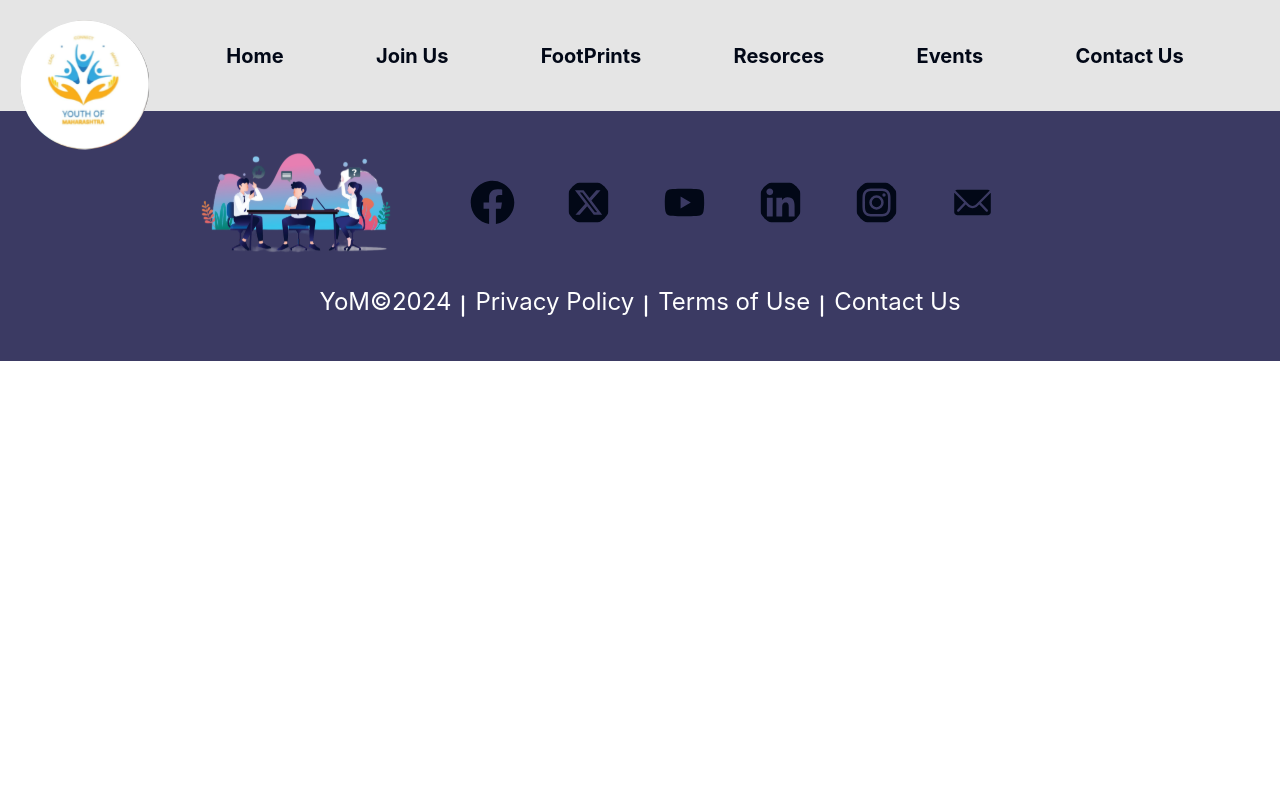
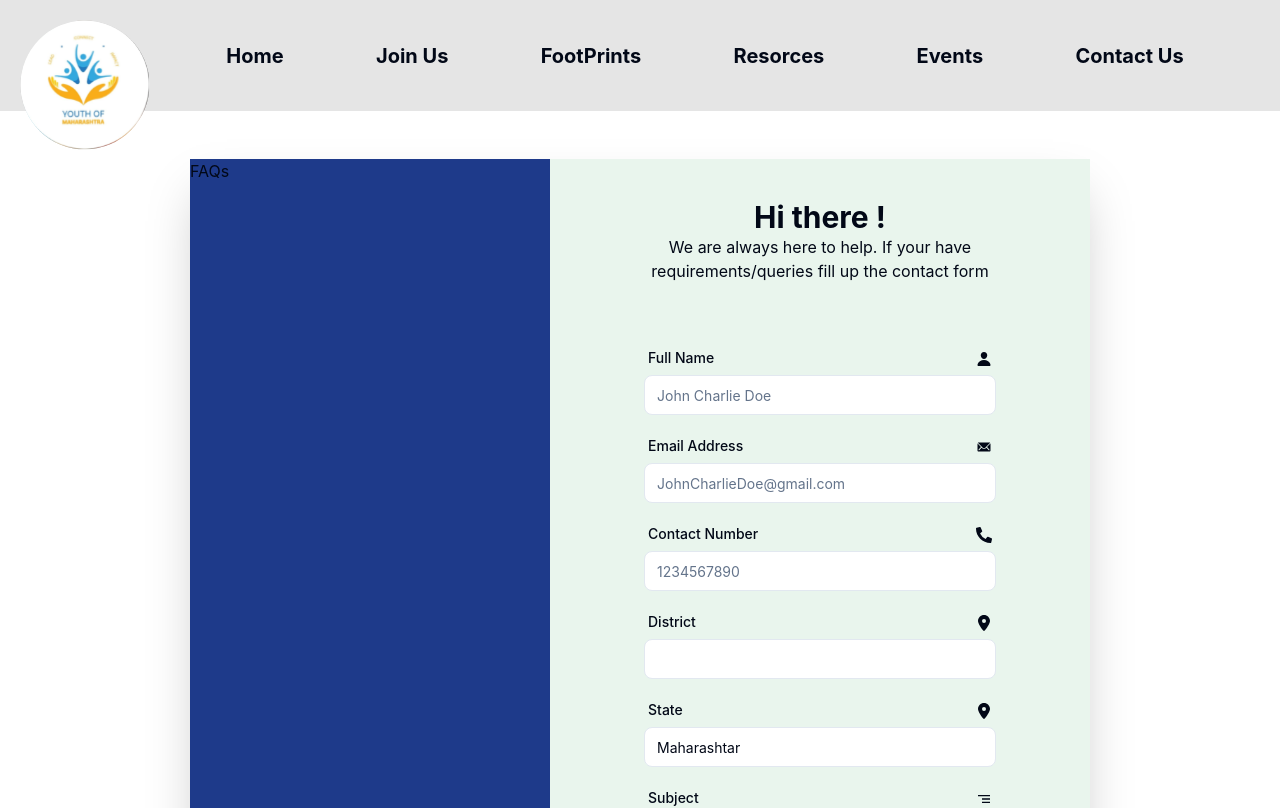
Before and after one commit to suyogangaj21/Youth-of-Maharashtra, a React (Vite) app in the folder frontend/: page /ContactUs in a window 1280 px wide. Shown: the top 808 px of the page. Built offline with nearby package versions, Linux system fonts and the light colour scheme.

Commit message:
feat:Contact Us page

```diff
--- a/frontend/package.json
+++ b/frontend/package.json
@@ -21,6 +21,7 @@
     "react-hook-form": "^7.52.1",
     "react-icons": "^5.2.1",
     "react-router-dom": "^6.24.1",
+    "styled-components": "^6.1.11",
     "tailwindcss-animate": "^1.0.7",
     "zod": "^3.23.8"
   },
--- a/frontend/src/App.tsx
+++ b/frontend/src/App.tsx
@@ -3,6 +3,7 @@ import JoinUs from "./pages/joinus";
 import MemberLogin from "./pages/MemberLogin";
 import OrgLogin from "./pages/OrgLogin";
 import Home from "./pages/Home";
+import ContactUs from "./pages/ContactUs";
 
 const App = () => {
   return (
@@ -14,7 +15,7 @@ const App = () => {
         <Route path="/FootPrints"></Route>
         <Route path="/Resources"></Route>
         <Route path="/Events"></Route>
-        <Route path="/ContextUs"></Route>
+        <Route path="/ContactUs" Component={ContactUs}></Route>
         <Route path="/MemberLogin" Component={MemberLogin}></Route>
         <Route path="/OrgLogin" Component={OrgLogin}></Route>
       </Routes>
--- /dev/null
+++ b/frontend/src/components/ContactusForm.tsx
@@ -0,0 +1,196 @@
+import { z } from "zod";
+import { zodResolver } from "@hookform/resolvers/zod";
+import { useForm } from "react-hook-form";
+import { Button } from "@/components/ui/button";
+import {
+  Form,
+  FormControl,
+  FormField,
+  FormItem,
+  FormLabel,
+  FormMessage,
+} from "@/components/ui/form";
+import { Input } from "@/components/ui/input";
+import { IoPerson } from "react-icons/io5";
+import { Textarea } from "./ui/textarea";
+import { IoIosMail } from "react-icons/io";
+import { FaPhoneAlt } from "react-icons/fa";
+import { FaLocationDot } from "react-icons/fa6";
+import { MdOutlineSegment } from "react-icons/md";
+const formSchema = z.object({
+  fullName: z.string().min(2).max(50),
+  email: z.string().email(),
+  contactNo: z
+    .number()
+    .gte(1000000000, { message: "Must contain atleast 10 digits" })
+    .lte(9999999999, { message: "should not contain More than 10 digits" }),
+  district: z.string().min(2),
+  state: z.string().min(2),
+  subject: z
+    .string()
+    .min(20, { message: "Subject must contain more than 5 words " })
+    .max(200),
+});
+
+const ContactusForm = () => {
+  // 1. Define your form.
+  const form = useForm<z.infer<typeof formSchema>>({
+    resolver: zodResolver(formSchema),
+    defaultValues: {
+      fullName: "",
+      email: "",
+      contactNo: undefined,
+      district: "",
+      state: "Maharashtar",
+      subject: "",
+    },
+  });
+
+  // 2. Define a submit handler.
+  function onSubmit(values: z.infer<typeof formSchema>) {
+    // Do something with the form values.
+    // ✅ This will be type-safe and validated.
+    console.log(values);
+  }
+  return (
+    <div className="m-10  p-6 w-full max-w-[400px] ">
+      <Form {...form}>
+        <form onSubmit={form.handleSubmit(onSubmit)} className="space-y-6 ">
+          <FormField
+            control={form.control}
+            name="fullName"
+            render={({ field }) => (
+              <FormItem className="">
+                <div className="flex justify-between m-1">
+                  <FormLabel>Full Name</FormLabel>
+                  <IoPerson />
+                </div>
+
+                <FormControl>
+                  <Input
+                    placeholder="John Charlie Doe"
+                    {...field}
+                    className="rounded-lg "
+                  />
+                </FormControl>
+                <FormMessage />
+              </FormItem>
+            )}
+          />
+           <FormField
+            control={form.control}
+            name="email"
+            render={({ field }) => (
+              <FormItem>
+                <div className="flex justify-between m-1">
+                  <FormLabel>Email Address</FormLabel>
+                  <IoIosMail />
+                </div>
+
+                <FormControl>
+                  <Input
+                    placeholder="JohnCharlieDoe@gmail.com"
+                    {...field}
+                    className="rounded-lg"
+                  />
+                </FormControl>
+                <FormMessage />
+              </FormItem>
+            )}
+          />
+           <FormField
+            control={form.control}
+            name="contactNo"
+            render={({ field }) => (
+              <FormItem>
+                <div className="flex justify-between m-1">
+                  <FormLabel>Contact Number</FormLabel>
+                  <FaPhoneAlt />
+                </div>
+
+                <FormControl>
+                  <Input
+                    placeholder="1234567890"
+                    {...field}
+                    className="rounded-lg"
+                  />
+                </FormControl>
+                <FormMessage />
+              </FormItem>
+            )}
+          />
+           <FormField
+            control={form.control}
+            name="district"
+            render={({ field }) => (
+              <FormItem>
+                <div className="flex justify-between m-1">
+                  <FormLabel>District</FormLabel>
+                  <FaLocationDot />
+                </div>
+
+                <FormControl>
+                  <Input
+                    placeholder=""
+                    {...field}
+                    className="rounded-lg"
+                  />
+                </FormControl>
+                <FormMessage />
+              </FormItem>
+            )}
+          />
+           <FormField
+            control={form.control}
+            name="state"
+            render={({ field }) => (
+              <FormItem>
+                <div className="flex justify-between m-1">
+                  <FormLabel>State</FormLabel>
+                  <FaLocationDot />
+                </div>
+
+                <FormControl>
+                  <Input
+                    placeholder="Maharashtra"
+                    {...field}
+                    className="rounded-lg"
+                  />
+                </FormControl>
+                <FormMessage />
+              </FormItem>
+            )}
+          />
+           <FormField
+            control={form.control}
+            name="subject"
+            render={({ field }) => (
+              <FormItem>
+                <div className="flex justify-between m-1">
+                  <FormLabel>Subject</FormLabel>
+                  <MdOutlineSegment />
+                </div>
+
+                <FormControl>
+                  <Textarea
+                    placeholder="Write about question you want to ask..."
+                    {...field}
+                    className="rounded-lg"
+                  />
+                </FormControl>
+                <FormMessage />
+              </FormItem>
+            )}
+          />
+
+          <div className="flex justify-center items-center">
+           <Button type="submit" className="bg-green-600">Send Message</Button>
+          </div>
+
+        </form>
+      </Form>
+    </div>
+  );
+};
+
+export default ContactusForm;
--- a/frontend/src/pages/ContactUs.tsx
+++ b/frontend/src/pages/ContactUs.tsx
@@ -1,9 +1,20 @@
+import ContactusForm from "@/components/ContactusForm"
 
 
 const ContactUs = () => {
   return (
-    <div>
-
+    <div className="flex justify-center items-center w-full">
+      <div className="shadow-2xl flex w-[900px] m-12">
+        <div className="hidden md:flex bg-blue-900 w-2/5">
+          FAQs
+        </div>
+        <div className="flex justify-center items-center w-full md:w-3/5 flex-col bg-[#E9F5ED]  p-10">
+           <h2 className="text-3xl font-bold">Hi there !</h2>
+           <p className="w-[400px] text-center">We are always here to help. If your have requirements/queries fill up the contact form
+           </p>
+           <ContactusForm/>
+        </div>
+      </div>
     </div>
   )
 }
```
Also changed, not shown: 1 other file (tests, documents, lock files or other folders).
